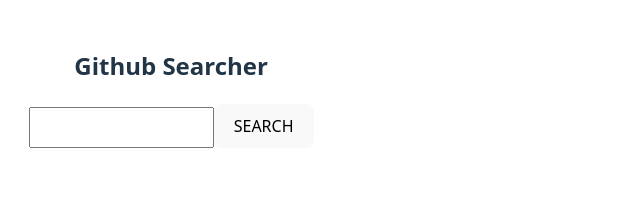
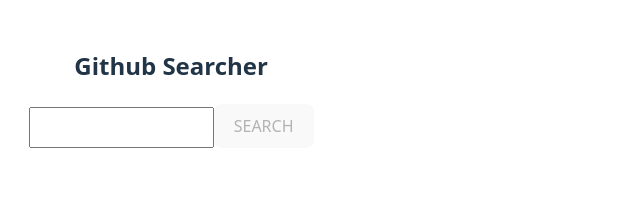
Before and after one commit to Tonipenyallop/github_searcher, a React (Vite) app: page / in a window 1280 px wide. Shown: the top 198 px of the page, without its empty margins (0-640 px from the left). Built offline with nearby package versions, Linux system fonts and the light colour scheme.

Commit message:
add disabled

```diff
--- a/src/App.css
+++ b/src/App.css
@@ -10,6 +10,11 @@
   height: 35px;
 }
 
+.search-button:disabled:hover {
+  border-color: transparent;
+  cursor: not-allowed;
+}
+
 .repository-container {
   img {
     width: 100px;
--- a/src/App.tsx
+++ b/src/App.tsx
@@ -19,7 +19,13 @@ function App() {
         <h2 className="title">Github Searcher</h2>
         <div className="input-container">
           <input className="search-input" type="text" onChange={handleChange} />
-          <button onClick={handleSearch}>SEARCH</button>
+          <button
+            className="search-button"
+            disabled={!query.trim()}
+            onClick={handleSearch}
+          >
+            SEARCH
+          </button>
         </div>
       </div>
       {error}
```
